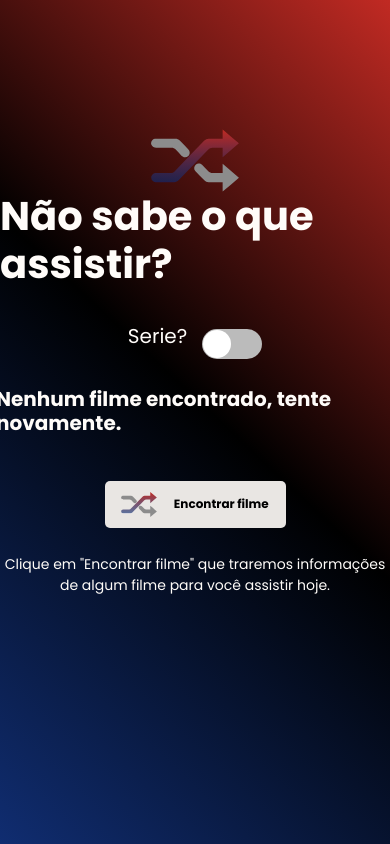
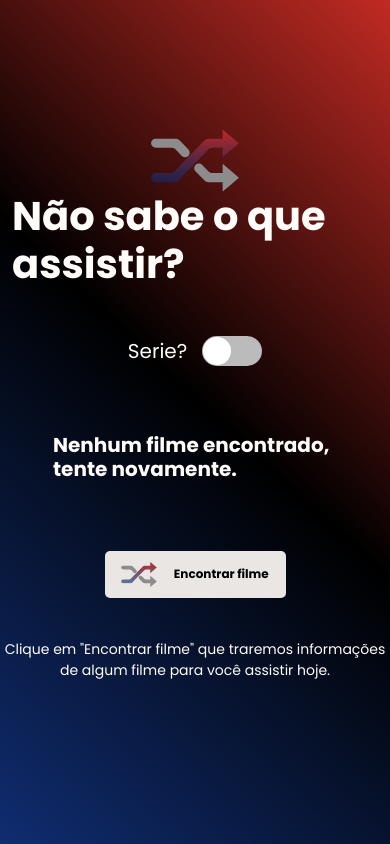
Before and after one commit to M3RCX/sorteador-de-filmes, a plain HTML site: page index.html in a window 390 px wide. Both pictures are taken after a click on the element "Encontrar filme". Shown: the top 844 px of the page. Drawn offline with nearby package versions, Linux system fonts and the light colour scheme; no server answers.

Commit message:
versão mobile finalizada

```diff
--- a/index.html
+++ b/index.html
@@ -36,7 +36,7 @@
   </head>
 
   <body>
-    <div class="main">
+    <div class="main container-sm">
       <div class="title-container">
         <a class="logo-title"><img src="./assets/shuffle.svg" /></a>
         <h1 class="title-content">Não sabe o que assistir?</h1>
@@ -45,18 +45,20 @@
         <p class="text-n">serie?</p>
         <label class="onoffbtn"><input type="checkbox" /></label>
       </div>
-      <div class="movie-container">
-        <div class="movieDetails">
-          <div class="teste">
+      <div class="movie-container card mb-3">
+        <div class="movieDetails row g-0">
+          <div class="teste col-md-4">
             <div class="movie-img"></div>
             <div class="provider">
               <div class="movie-provider"></div>
               <div class="movie-provider-img"></div>
             </div>
           </div>
-          <div class="movie">
-            <div class="movie-title"><h2></h2></div>
-            <div class="movie-description"><p></p></div>
+          <div class="movie col-md-7">
+            <div class="card-body">
+              <div class="movie-title"><h2 class="card-title"></h2></div>
+              <div class="movie-description"><p class="card-text"></p></div>
+            </div>
           </div>
         </div>
       </div>
--- a/main.js
+++ b/main.js
@@ -8,10 +8,10 @@ const loadMovie = async (isTV, page) => {
     const { logo_path, provider_name } = await getMovieProviders(id, isTV);
     clearMovie();
 
-    document.querySelector(".movie-img").innerHTML = `<img src='${imgSrc}' />`;
-    document.querySelector(".movie-title").innerHTML = `<h2>${isTV ? name : title}</h2>`;
-    document.querySelector(".movie-description").innerHTML = `<p>${overview}</p>`;
-    document.querySelector(".movie-provider-img").innerHTML = `<img src='${IMG_URL}${logo_path}' />`;
+    document.querySelector(".movie-img").innerHTML = `<img class="img-fluid rounded-start" src='${imgSrc}' />`;
+    document.querySelector(".movie-title").innerHTML = `<h2 class="card-title">${isTV ? name : title}</h2>`;
+    document.querySelector(".movie-description").innerHTML = `<p class="card-text">${overview}</p>`;
+    document.querySelector(".movie-provider-img").innerHTML = `<img class="img-fluid rounded-start" src='${IMG_URL}${logo_path}' />`;
     document.querySelector(".movie-provider").innerHTML = `<p class='text-n'>${provider_name}</p>`;
   } catch (error) {
     clearMovie();
--- a/styles.css
+++ b/styles.css
@@ -6,7 +6,7 @@
 }
 body{
     background: var(--background) no-repeat center;
-    background-size: cover;
+    background-attachment: fixed;
 }
 
 .main{
@@ -97,20 +97,14 @@ body{
     font-weight: 400;
     font-size: 16px;
     color: #FFFCF9;
+    margin-top: 15px;
 }
 
-.movie-container .movie-title {
-   width: 423px;
-}
 
-.movie-container .movie-description {
-   width: 423px;
 
-}
-
-.movie-img img{
+/* .movie-img img{
     width: 200px;
-}
+} */
 
 .movie{
     margin-left: 25px;
@@ -213,16 +207,34 @@ body{
     font-size: 20px;
 }
 
-.movieDetails{
+/* .movieDetails{
     display: flex;
     flex-direction: row;
-}
+} */
 
 .provider{
     margin-top: 15px;
+    display: flex;
+    flex-direction: column-reverse;
 }
 
 .movie-provider-img img{
-    width: 50px;
+    width: 80px;
     margin-top: 8px;
 }
+
+body .card{
+    background-color: transparent;
+    border: 0px;
+}
+
+@media (min-width: 768px) {
+    .movie-container .movie-title {
+        width: 423px;
+     }
+
+     .movie-container .movie-description {
+        width: 423px;
+
+     }
+}
```
